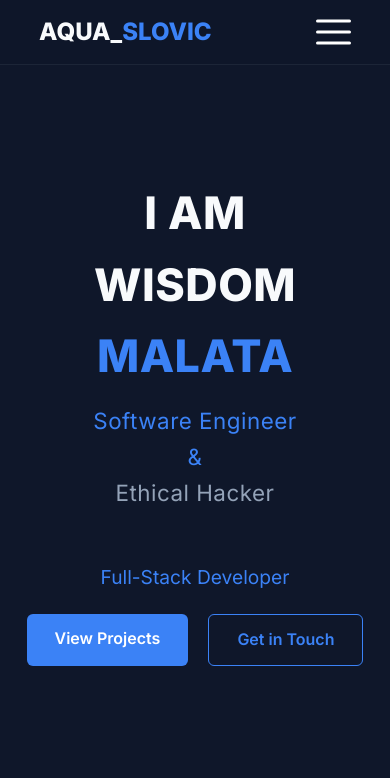
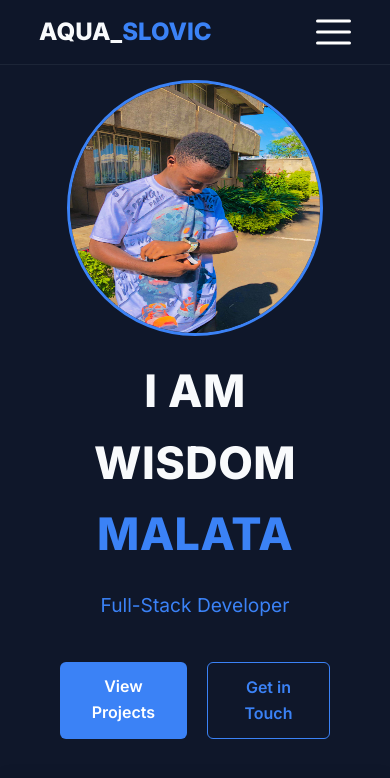
Before and after one commit to wizziejr/sample-portfolio, a plain HTML site: page index.html in a window 390 px wide. Shown: the top 778 px of the page. Drawn offline with Linux system fonts and the light colour scheme.

Commit message:
refining the portfolio

```diff
--- a/index.html
+++ b/index.html
@@ -1,13 +1,8 @@
 <!DOCTYPE html>
-<html lang="en">
+<html>
 
 <head>
-    <meta charset="UTF-8">
-    <meta name="viewport" content="width=device-width, initial-scale=1.0">
     <title>AQUA_SLOVIC | Portfolio</title>
-    <meta name="description"
-        content="Portfolio of a Full-Stack Software Engineer and Ethical Hacker based in Lilongwe, Malawi.">
-
     <link rel="stylesheet" href="style.css">
     <link rel="preconnect" href="https://fonts.googleapis.com">
     <link rel="preconnect" href="https://fonts.gstatic.com" crossorigin>
@@ -40,14 +35,21 @@
     <main>
         <section id="home" class="hero">
             <div class="lucy">
+                <div class="ww">
+                    <div class="black-out">
+                        <img src="./pics/wizzie.jpeg" alt="Wizzie">
+                    </div>
+                    <div class="kaya">
                         <h1 class="drillpack">I AM<br>WISDOM <span class="highlight">MALATA</span></h1>
-                <h2 class="subtitle"><span class="highlight">Software Engineer <br>&<br></span> Ethical Hacker</h2>
                         <div class="typewriter">
                             <p id="typewriter-text"></p>
                         </div>
                         <div class="slovic">
                             <a href="#projects" class="btn btn-primary">View Projects</a>
                             <a href="#contact" class="btn btn-secondary">Get in Touch</a>
+                        </div>
+                    </div>
+                </div>
             </div>
             </div>
         </section>
@@ -83,7 +85,7 @@
 
         <section id="background" class="background-school">
             <div class="section-container">
-                <h2 class="section-title">Background &amp; Education</h2>
+                <h2 class="section-title">Background & Education</h2>
                 <div class="codeblood">
                     <div class="vaultx glass-panel">
                         <div class="zeroday"></div>
--- a/script.js
+++ b/script.js
@@ -39,12 +39,6 @@ function erase() {
 }
 document.addEventListener("DOMContentLoaded", () => {
     if (textArray.length) setTimeout(type, newTextDelay + 250);
-});
-document.getElementById('year').textContent = new Date().getFullYear();
-document.getElementById('contact-form').addEventListener('submit', (e) => {
-    e.preventDefault();
-    alert('Thank you for reaching out! I will get back to you shortly.');
-    e.target.reset();
 });
 
 
--- a/style.css
+++ b/style.css
@@ -10,6 +10,19 @@ body {
     overflow-x: hidden;
     margin: 0;
     padding: 0;
+}
+
+.black-out img {
+    margin: 40px 0px;
+    width: 250px;
+    height: 250px;
+    border-radius: 50%;
+    overflow: hidden;
+    margin-bottom: 20px;
+    border: 3px solid #3b82f6;
+    display: flex;
+    justify-content: center;
+    align-items: center;
 }
 
 h1 {
@@ -39,6 +52,7 @@ h4 {
     font-weight: 700;
     margin: 0;
 }
+
 
 .highlight {
     color: #3b82f6;
@@ -118,6 +132,13 @@ a:hover {
 
 .w-100 {
     width: 100%;
+}
+
+.ww{
+    display: flex;
+    flex-direction: column;
+    align-items: center;
+    justify-content: space-evenly;
 }
 
 
@@ -200,7 +221,6 @@ a:hover {
 
 
 .hero {
-    height: 100vh;
     display: flex;
     align-items: center;
     justify-content: center;
@@ -215,6 +235,7 @@ a:hover {
     display: flex;
     flex-direction: column;
     align-items: center;
+    margin: 80px;
 }
 
 
@@ -619,7 +640,7 @@ footer {
     position: relative;
     overflow: hidden;
     transition: transform 0.3s ease, box-shadow 0.3s ease;
-    border: 1px solid rgba(255,255,255,0.08);
+    border: 1px solid rgba(255, 255, 255, 0.08);
     animation: cardPop 0.5s ease both;
 }
 
@@ -629,19 +650,28 @@ footer {
     inset: 0;
     opacity: 0;
     transition: opacity 0.3s ease;
-    background: radial-gradient(circle at center, rgba(255,255,255,0.06), transparent 70%);
+    background: radial-gradient(circle at center, rgba(255, 255, 255, 0.06), transparent 70%);
 }
 
-.person-card:hover::before { opacity: 1; }
+.person-card:hover::before {
+    opacity: 1;
+}
 
 .person-card:hover {
     transform: translateY(-6px) scale(1.04);
-    box-shadow: 0 16px 40px rgba(0,0,0,0.5);
+    box-shadow: 0 16px 40px rgba(0, 0, 0, 0.5);
 }
 
 @keyframes cardPop {
-    from { opacity: 0; transform: scale(0.85) translateY(20px); }
-    to   { opacity: 1; transform: scale(1) translateY(0); }
+    from {
+        opacity: 0;
+        transform: scale(0.85) translateY(20px);
+    }
+
+    to {
+        opacity: 1;
+        transform: scale(1) translateY(0);
+    }
 }
 
 .person-name {
@@ -680,7 +710,7 @@ footer {
     background: #3b82f6;
     color: #ffffff;
     transform: translateY(-2px);
-    box-shadow: 0 6px 20px rgba(59,130,246,0.4);
+    box-shadow: 0 6px 20px rgba(59, 130, 246, 0.4);
 }
 
 .btn-arrow {
@@ -710,8 +740,8 @@ footer {
         width: 100%;
         overflow: hidden;
         border-radius: 14px;
-        background: rgba(15,23,42,0.5);
-        border: 1px solid rgba(148,163,184,0.1);
+        background: rgba(15, 23, 42, 0.5);
+        border: 1px solid rgba(148, 163, 184, 0.1);
         touch-action: pan-y;
     }
 
@@ -719,6 +749,22 @@ footer {
         display: flex;
         flex-direction: row;
         transition: transform 0.45s cubic-bezier(0.4, 0, 0.2, 1);
+    }
+
+    .black-out img {
+        margin: 40px 0px;
+        width: 250px;
+        height: 250px;
+        border-radius: 50%;
+        overflow: hidden;
+        margin-bottom: 20px;
+        border: 3px solid #3b82f6;
+        display: flex;
+    }
+    .lucy {
+        align-items: center;
+        justify-content: center;
+        margin: 40px;
     }
 
     .slide {
@@ -739,8 +785,8 @@ footer {
         position: absolute;
         top: 50%;
         transform: translateY(-50%);
-        background: rgba(15,23,42,0.75);
-        border: 1px solid rgba(59,130,246,0.4);
+        background: rgba(15, 23, 42, 0.75);
+        border: 1px solid rgba(59, 130, 246, 0.4);
         color: #3b82f6;
         font-size: 1.3rem;
         width: 42px;
@@ -755,12 +801,17 @@ footer {
     }
 
     .slider-btn:hover {
-        background: rgba(59,130,246,0.3);
+        background: rgba(59, 130, 246, 0.3);
         transform: translateY(-50%) scale(1.1);
     }
 
-    .slider-prev { left: 10px; }
-    .slider-next { right: 10px; }
+    .slider-prev {
+        left: 10px;
+    }
+
+    .slider-next {
+        right: 10px;
+    }
 
 
     .slider-dots {
@@ -768,14 +819,14 @@ footer {
         justify-content: center;
         gap: 8px;
         padding: 14px 0 10px;
-        background: rgba(15,23,42,0.5);
+        background: rgba(15, 23, 42, 0.5);
     }
 
     .slider-dot {
         width: 8px;
         height: 8px;
         border-radius: 50%;
-        background: rgba(148,163,184,0.4);
+        background: rgba(148, 163, 184, 0.4);
         cursor: pointer;
         transition: all 0.3s ease;
     }
```
Also changed, not shown: pics/w.jpeg, pics/www.jpeg, pics/wwww.jpeg. Lines whose indentation alone changed are shown as unchanged.
